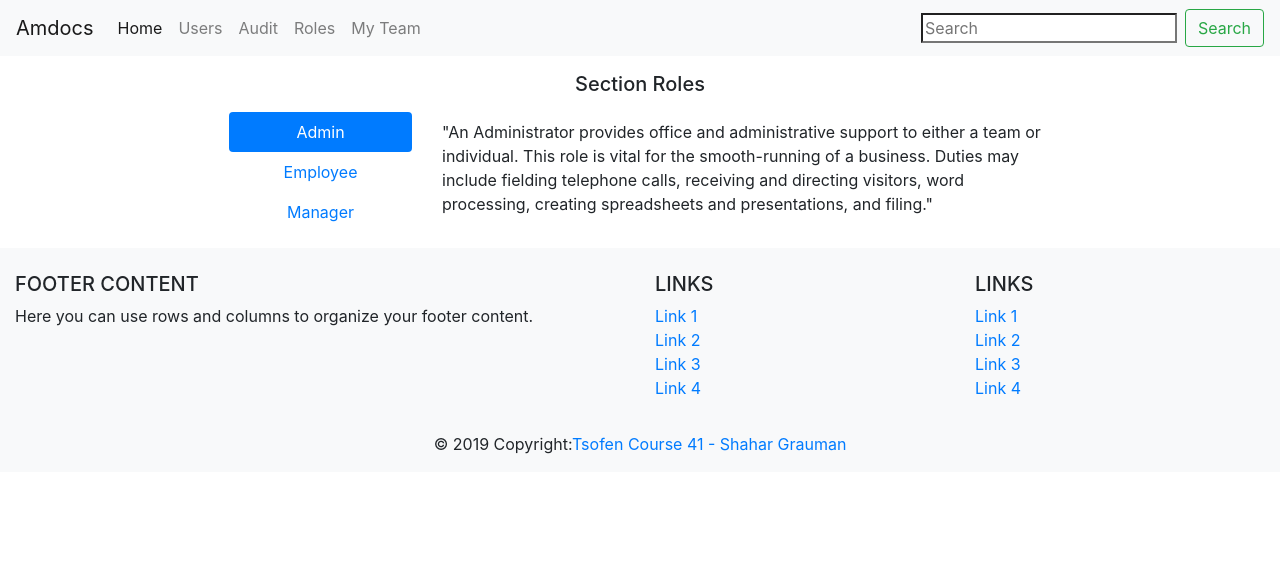
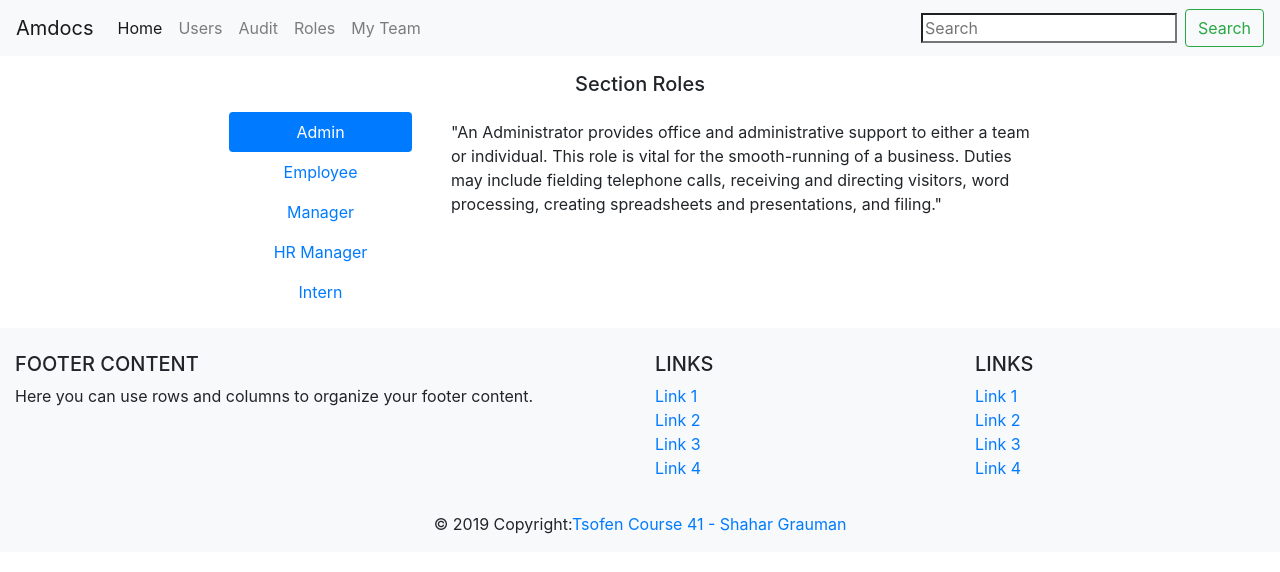
Before and after one commit to ShacharGrauman/projects-assignments-client, a React (Vite) app: page /roles in a window 1280 px wide. Shown: the top 572 px of the page. Built offline with nearby package versions, Linux system fonts and the light colour scheme.

Commit message:
added roles component

```diff
--- a/src/components/roles/roles.js
+++ b/src/components/roles/roles.js
@@ -18,9 +18,11 @@ export default class Roles extends React.Component{
                                     <a className="nav-link active" id="v-pills-admin-tab" data-toggle="pill" href="#v-pills-admin" role="tab" aria-controls="v-pills-admin" aria-selected="true">Admin</a>
                                     <a className="nav-link" id="v-pills-employee-tab" data-toggle="pill" href="#v-pills-employee" role="tab" aria-controls="v-pills-employee" aria-selected="false">Employee</a>
                                     <a className="nav-link" id="v-pills-manager-tab" data-toggle="pill" href="#v-pills-manager" role="tab" aria-controls="v-pills-manager" aria-selected="false">Manager</a>
+                                    <a className="nav-link" id="v-pills-hrManager-tab" data-toggle="pill" href="#v-pills-hrManager" role="tab" aria-controls="v-pills-manager" aria-selected="false">HR Manager</a>
+                                    <a className="nav-link" id="v-pills-intern-tab" data-toggle="pill" href="#v-pills-intern" role="tab" aria-controls="v-pills-manager" aria-selected="false">Intern</a>
                                 </div>
                             </div>
-                            <div className="col-lg-6 col-sm-10">
+                            <div className="col-lg-6 col-sm-10 px-4">
                                 <div className="tab-content" id="v-pills-tabContent">
                                     <div className="mt-3 tab-pane fade show active"
                                             id="v-pills-admin"
@@ -42,6 +44,20 @@ export default class Roles extends React.Component{
                                             aria-labelledby="v-pills-manager-tab">
                                         "Managers are the people in charge of employees and the facilities they work for. As a manager, your job is to plan and promote the daily schedule of employees and the business, interview, hire, and coordinate employees, create and maintain budgets, and coordinate with and report to senior management in the company."
                                     </div>
+                                    <div
+                                            className="mt-3 tab-pane fade"
+                                            id="v-pills-hrManager"
+                                            role="tabpanel"
+                                            aria-labelledby="v-pills-hrManager-tab">
+                                        "Human resource managers are the overseers of the human resources department and insurers of the functions and tasks being carried out by the HR team. They are often seen as the link between an organization’s management and its employees, as their work runs the gamut from providing consultation on strategic planning with top executives to recruiting, interviewing, and hiring new staff."
+                                    </div>
+                                    <div
+                                            className="mt-3 tab-pane fade"
+                                            id="v-pills-intern"
+                                            role="tabpanel"
+                                            aria-labelledby="v-pills-intern-tab">
+                                        "an advanced student or graduate usually in a professional field (such as medicine or teaching) gaining supervised practical experience (as in a hospital or classroom)"
+                                    </div>
                                 </div>
                             </div>
                         </div>
```
